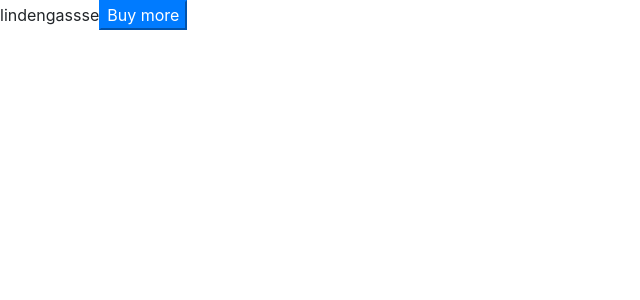
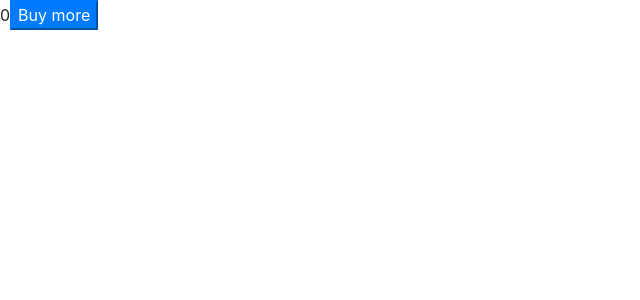
Before and after one commit to manimovassagh/counter, a React (Create React App) app: page / in a window 1280 px wide. Shown: the top 300 px of the page, without its empty margins (0-640 px from the left). Built offline with nearby package versions, Linux system fonts and the light colour scheme.

Commit message:
add method

```diff
--- a/src/components/counter.jsx
+++ b/src/components/counter.jsx
@@ -14,12 +14,18 @@ class Counter extends Component {
 
         return (
             <div>
-                <span>{this.state.address.strasse}</span>
+                <span>{this.state.count}</span>
                 <button className='btn-primary' >Buy more</button>
             </div>
         );
 
     }
+
+    //methods place
+    formatcount() {
+        const count=this.state.count
+        return count === 0 ? 'Zero' : count;
+    }
 }
 
 export default Counter;
```
